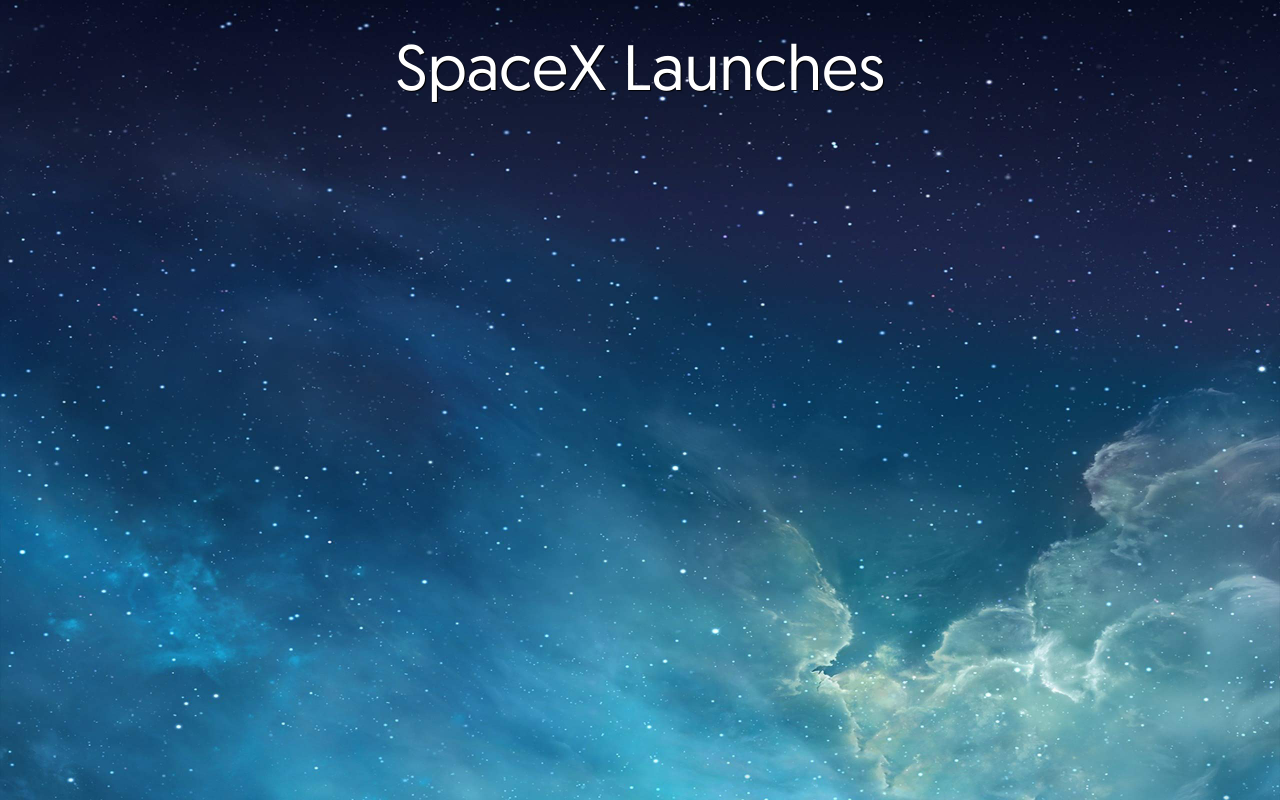
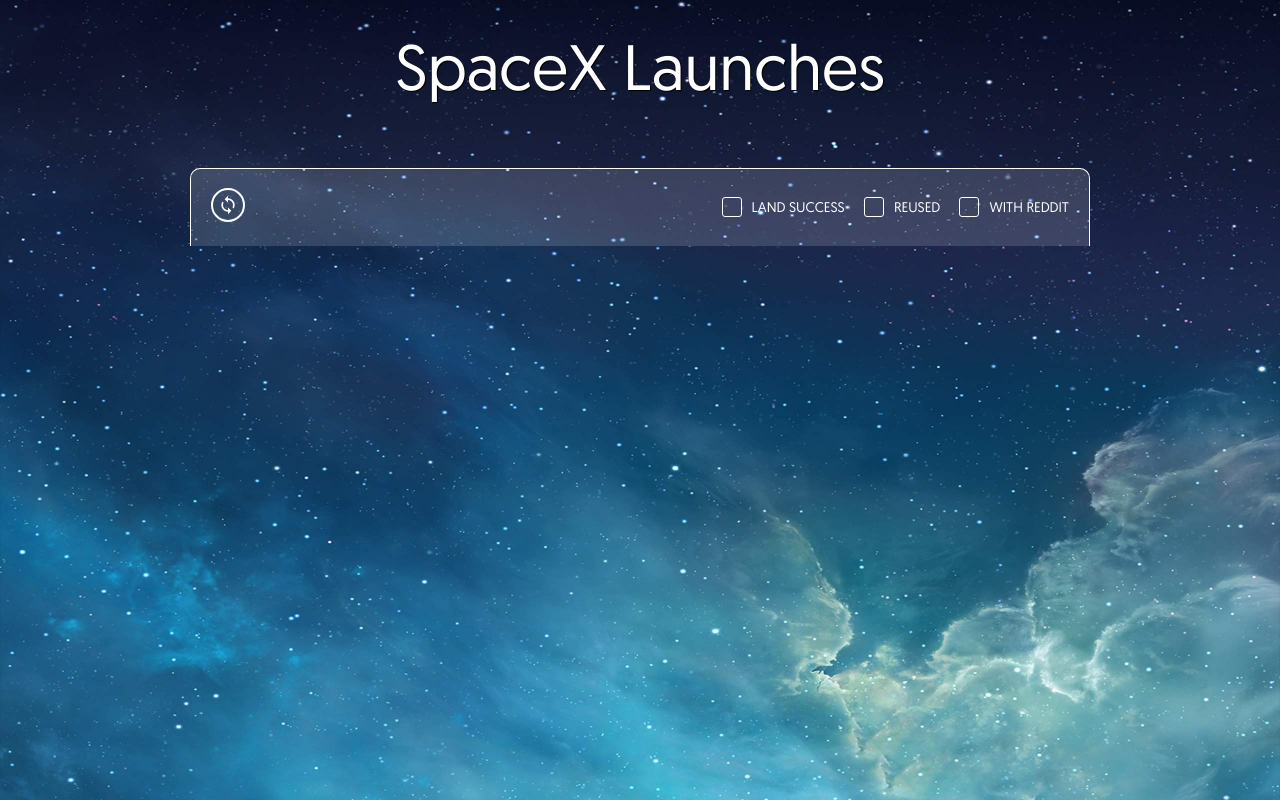
Before and after one commit to mcnamara14/spacex-launches, a React (Create React App) app: page / in a window 1280 px wide. Built offline with nearby package versions, Linux system fonts and the light colour scheme.

Commit message:
Add filters section with refresh and checkboxes

```diff
--- a/src/components/Header/Header.css
+++ b/src/components/Header/Header.css
@@ -6,3 +6,86 @@
   font-weight: 300;
   text-shadow: 1px 1px 1px #000;
 }
+
+.headerFilters {
+  height: 37px;
+  padding: 20px;
+  display: flex;
+  border-radius: 10px 10px 0 0;
+  background: rgba(255, 255, 255, 0.15);
+  border-left: 1px solid #fff;
+  border-top: 1px solid #fff;
+  border-right: 1px solid #fff;
+  align-items: center;
+  justify-content: space-between;
+}
+
+.refreshIcon img {
+  height: 20px;
+  padding: 5px;
+  border: 2px solid #fff;
+  border-radius: 50%;
+}
+
+.checkboxes {
+  width: 37%;
+  justify-content: space-between;
+  display: flex;
+}
+
+label {
+  display: flex;
+  align-items: center;
+  color: #fff;
+  flex-direction: row-reverse;
+  font-size: 14px;
+  font-weight: 100;
+  position: relative;
+}
+
+input[type='checkbox'] {
+  margin-right: 10px;
+}
+
+.container input {
+  position: absolute;
+  opacity: 0;
+  cursor: pointer;
+}
+
+.checkmark {
+  position: absolute;
+  top: -2px;
+  left: -30px;
+  height: 18px;
+  width: 18px;
+  background-color: transparent;
+  border: 1px solid;
+  border-radius: 3px;
+}
+
+.container:hover input ~ .checkmark {
+  cursor: pointer;
+}
+
+.checkmark:after {
+  content: "";
+  position: absolute;
+  display: none;
+}
+
+.container input:checked ~ .checkmark:after {
+  display: block;
+}
+
+.container .checkmark:after {
+  left: 6px;
+  top: 1px;
+  width: 5px;
+  height: 10px;
+  border: solid #2196F3;
+  border-width: 0 3px 3px 0;
+  -webkit-transform: rotate(45deg);
+  -ms-transform: rotate(45deg);
+  transform: rotate(45deg);
+}
--- a/src/components/Header/Header.js
+++ b/src/components/Header/Header.js
@@ -1,11 +1,29 @@
 import React, { Component } from 'react';
 import './Header.css';
+import refreshIcon from './images/refresh.svg';
 
 class Header extends Component {
   render() {
     return (
       <section className="Header" >
           <h1>SpaceX Launches</h1>
+          <section className="headerFilters">
+            <div className="refreshIcon"><img src={refreshIcon} /></div>
+            <div className="checkboxes">
+              <label class="container landSuccess">LAND SUCCESS
+                <input type="checkbox" />
+                <span class="checkmark"></span>
+              </label>
+              <label class="container reused">REUSED
+                <input type="checkbox" />
+                <span class="checkmark"></span>
+              </label>
+              <label class="container withReddit">WITH REDDIT
+                <input type="checkbox" />
+                <span class="checkmark"></span>
+              </label>
+            </div>
+          </section>
       </section>
     );
   }
```
Also changed, not shown: src/components/Header/images/refresh.svg (added).
